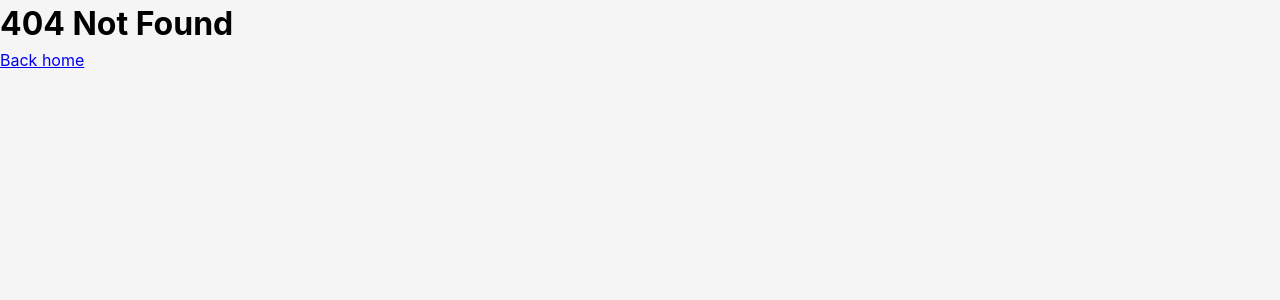
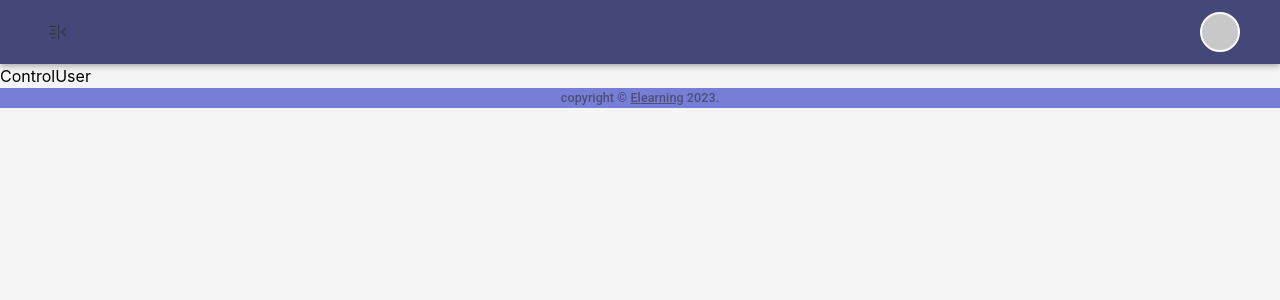
Before and after one commit to thienminhkl/elearn-cap, a React (Vite) app: page /admin/QuanLyNguoiDung in a window 1280 px wide. Before the commit this address had no page. Shown: the top 300 px of the page. Built offline with nearby package versions, Linux system fonts and the light colour scheme.

Commit message:
feat: control form, chore: link

```diff
--- a/src/App.tsx
+++ b/src/App.tsx
@@ -25,8 +25,9 @@
         </Route>
         <Route path="DangKy" element={<Register />} />
       </Route>
-      <Route path="/" element={<AdminPlate />}>
-        <Route path="admin" element={<Admin />} />
+      <Route path="admin" element={<AdminPlate />}>
+        <Route path="QuanLyNguoiDung" element={<ControlUser />} />
+        <Route path="QuanLyKhoaHoc" element={<ControlCourse />} />
       </Route>
       <Route path="*" element={<NotFound />} />
     </Routes>
@@ -52,3 +53,5 @@
 const Courses = lazy(() => import('./pages/CoursesCatalog/CoursesCatalog'));
 const Admin = lazy(() => import('./pages/Admin/Admin'));
 const NotFound = lazy(() => import('./pages/NotFound/NotFound'));
+const ControlCourse = lazy(() => import('./pages/Admin/ControlCourse'));
+const ControlUser = lazy(() => import('./pages/Admin/ControlUser'));
--- /dev/null
+++ b/src/components/form-control/FormControl.tsx
@@ -0,0 +1,5 @@
+function FormControl() {
+  return <div>FormControl</div>;
+}
+
+export default FormControl;
--- /dev/null
+++ b/src/pages/Admin/ControlCourse.tsx
@@ -0,0 +1,7 @@
+import React from 'react';
+
+function ControlCourse() {
+  return <div>ControlCourse</div>;
+}
+
+export default ControlCourse;
--- /dev/null
+++ b/src/pages/Admin/ControlUser.tsx
@@ -0,0 +1,7 @@
+import React from 'react';
+
+function ControlUser() {
+  return <div>ControlUser</div>;
+}
+
+export default ControlUser;
--- a/src/templates/admin/AdminPlate.tsx
+++ b/src/templates/admin/AdminPlate.tsx
@@ -1,7 +1,7 @@
 //react
 import { Stack } from '@mui/system';
-import React, { Fragment, Suspense } from 'react';
-import { Outlet } from 'react-router-dom';
+import React, { Fragment, Suspense, useEffect } from 'react';
+import { Outlet, useNavigate } from 'react-router-dom';
 import Drawer from '~/components/drawer/Drawer';
 //component
 import Footer from '~/components/footers/admin/Footer';
@@ -11,11 +11,18 @@
 //---------------------------------------------------------------------------------
 
 function AdminPlate() {
+  const navigate = useNavigate();
+
   const [open, setOpen] = React.useState(false);
 
   const handleDrawerToggle = () => {
     setOpen(!open);
   };
+
+  useEffect(() => {
+    navigate('/admin/QuanLyNguoiDung');
+    // eslint-disable-next-line react-hooks/exhaustive-deps
+  }, []);
 
   return (
     <Fragment>
```
